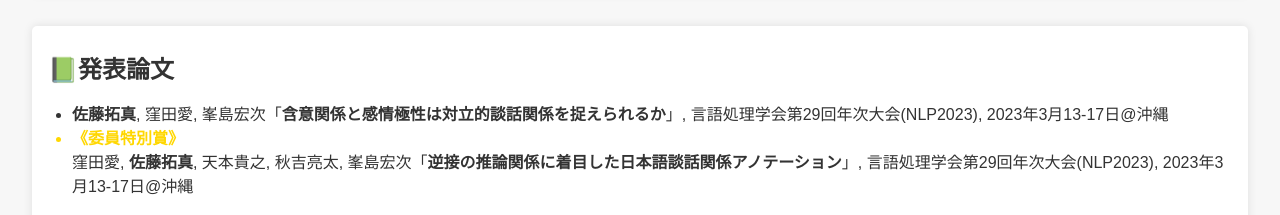
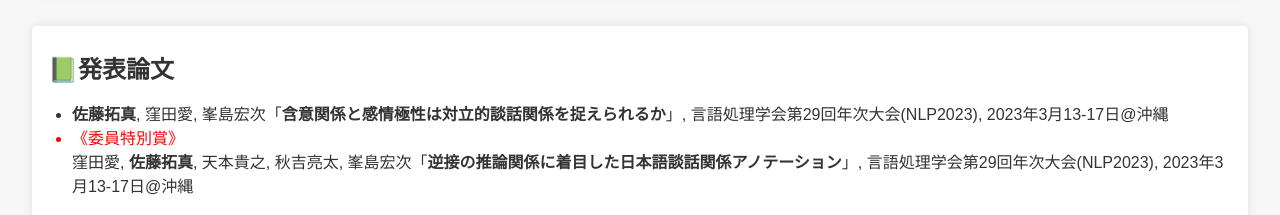
Before and after one commit to takuma1229/takuma1229.github.io, a plain HTML site: page index.html in a window 1280 px wide. Shown: the part 980-1195 px from the top of the page. Drawn offline with Linux system fonts and the light colour scheme.

Commit message:
Update index.html

```diff
--- a/index.html
+++ b/index.html
@@ -47,8 +47,11 @@
         }
 
         .award {
-            color: #FFD700;
-            font-weight: bold;
+             color: red;
+              text-shadow:1px 1px 0 #FFF, -1px -1px 0 #FFF,
+              -1px 1px 0 #FFF, 1px -1px 0 #FFF,
+              0px 1px 0 #FFF,  0-1px 0 #FFF,
+              -1px 0 0 #FFF, 1px 0 0 #FFF;
         }
     </style>
 </head>
```
